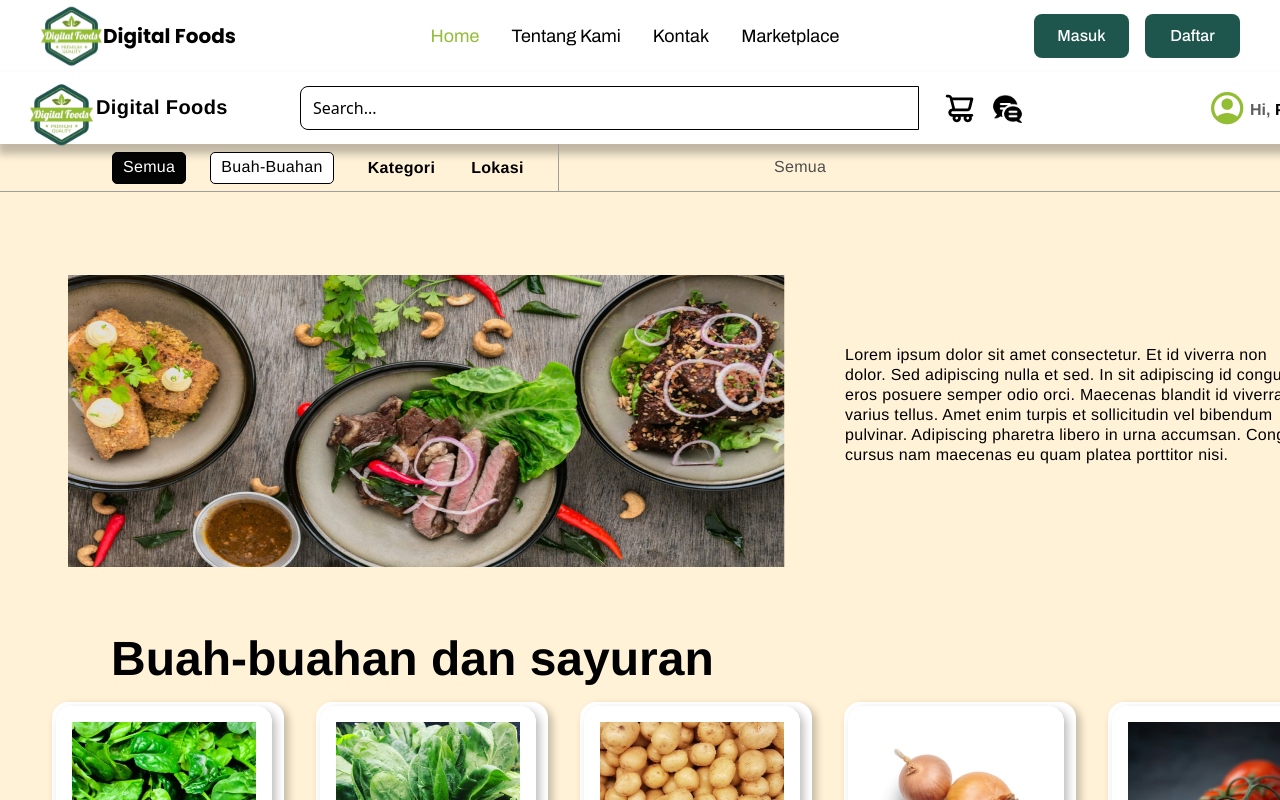
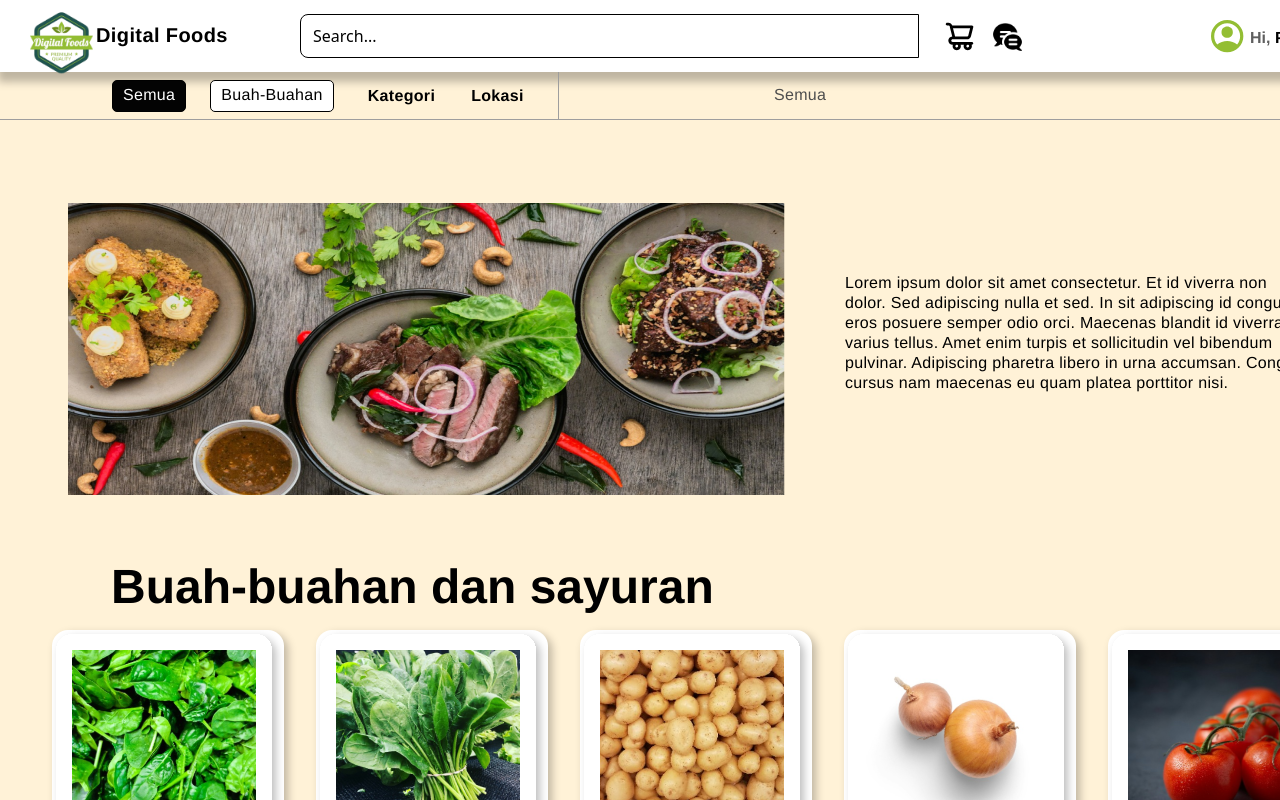
Before and after one commit to salsa51/digitalfood, a React (Vite) app: page /MarketPlace in a window 1280 px wide. Shown: the top 800 px of the page. Built offline with nearby package versions, Linux system fonts and the light colour scheme; grey boxes are pictures that could not be loaded.

Commit message:
Add index to version control

```diff
--- a/src/route/index.jsx
+++ b/src/route/index.jsx
@@ -13,7 +13,7 @@ const AppRouter = () => {
       <Route path='/' element={<NavLayout><LandingPage /></NavLayout>} />
       <Route path='SignIn' element={<SignIn />} />
       <Route path='SignUp' element={<SignUp />} />
-      <Route path='MarketPlace' element={<NavLayout><MarketPlace /></NavLayout>} />
+      <Route path='MarketPlace' element={<MarketPlace />} />
     </Routes>
 
   );
```
